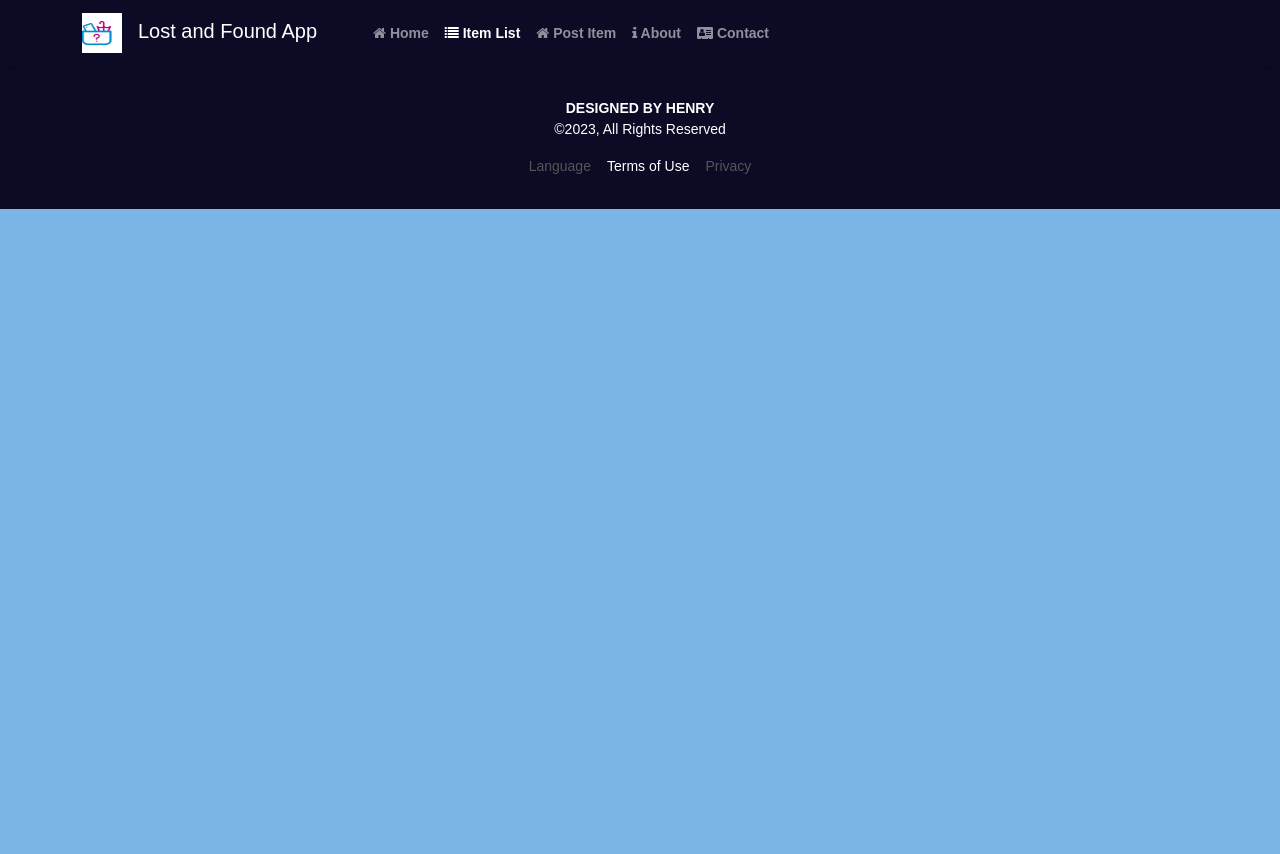
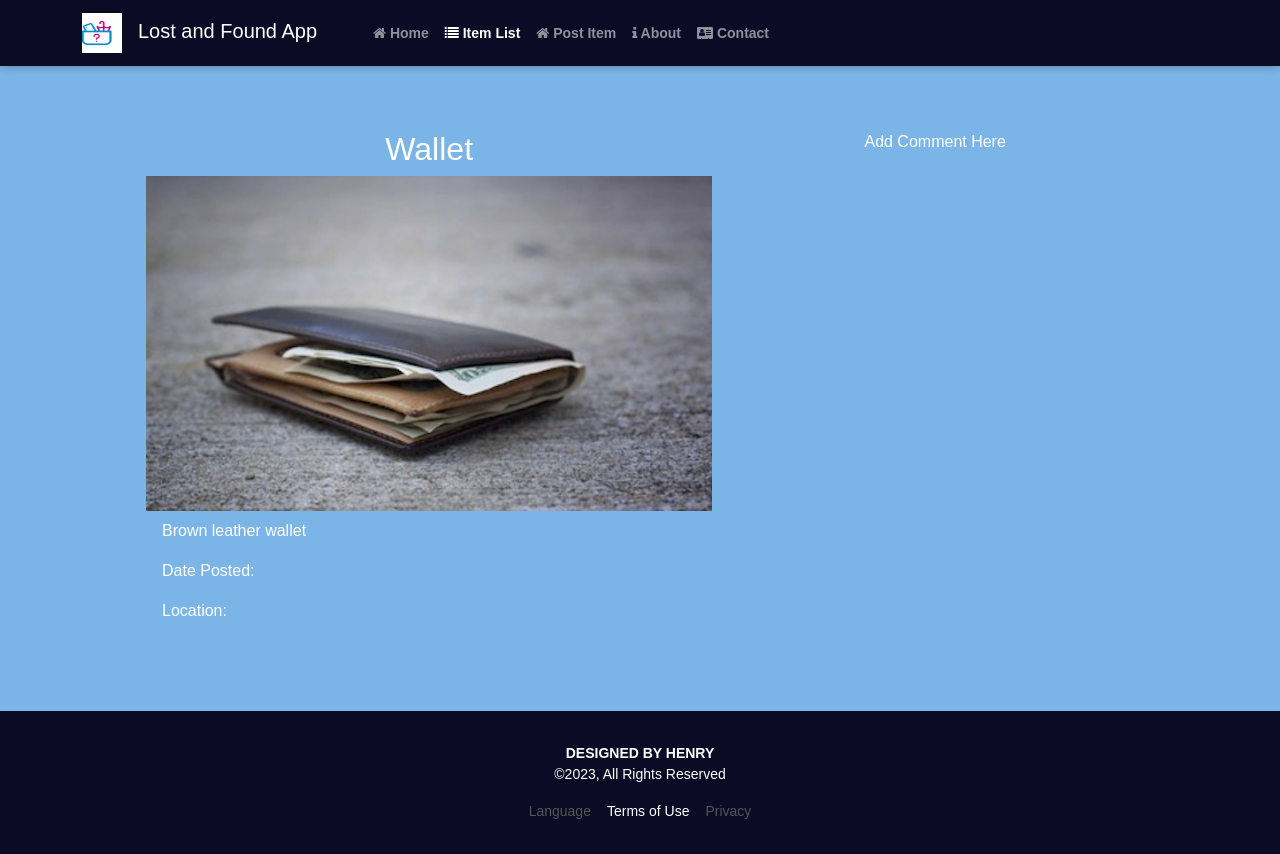
Before and after one commit to Henman2/lfapp-frontend, a React (Create React App) app: page /directory/1 in a window 1280 px wide. Before the commit the page ends 800 px from the top, so only its background shows below. Built offline with nearby package versions, Linux system fonts and the light colour scheme.

Commit message:
Add lost item detail component

```diff
--- a/src/components/Footer.js
+++ b/src/components/Footer.js
@@ -1,12 +1,12 @@
 const Footer = ()=>{
     const currentYear = new Date().getFullYear();
     return (
-        <footer class="App-footer f6 pv4 ph3 ph5-m ph6-l"><b class="ttu">Designed by Henry </b>
-            <small class="f6 db tc">©{currentYear}, All Rights Reserved</small>
-            <div class="tc mt3">
-            <a href="/language/" title="Language" class="f6 dib ph2 link mid-gray dim">Language</a>
-            <a href="/terms/"    title="Terms" class="f6 dib ph2 link white dim">Terms of Use</a>
-            <a href="/privacy/"  title="Privacy" class="f6 dib ph2 link mid-gray dim">Privacy</a>
+        <footer className="App-footer f6 pv4 ph3 ph5-m ph6-l"><b className="ttu">Designed by Henry </b>
+            <small className="f6 db tc">©{currentYear}, All Rights Reserved</small>
+            <div className="tc mt3">
+            <a href="/language/" title="Language" className="f6 dib ph2 link mid-gray dim">Language</a>
+            <a href="/terms/"    title="Terms" className="f6 dib ph2 link white dim">Terms of Use</a>
+            <a href="/privacy/"  title="Privacy" className="f6 dib ph2 link mid-gray dim">Privacy</a>
             </div>
         </footer>
     )
--- a/src/components/LostItemCard.js
+++ b/src/components/LostItemCard.js
@@ -1,14 +1,17 @@
 import { Card, CardTitle, CardText, Button, CardImg, CardBody } from "reactstrap";
+import { Link } from 'react-router-dom';
 
 const LostItemCard = ({ lostitem }) => {
-  const { name, image, description } = lostitem;
+  const { id, name, image, description } = lostitem;
   return (
     <Card className='dib br3 pa3 ma2 grow bw2 shadow-5 mw5'>
       <CardImg alt={name} src={image} top />
       <CardBody>
         <CardTitle tag="h5">{name}</CardTitle>
         <CardText>{description}</CardText>
-        <Button className="bg-animate">View</Button>
+        <Link to={`/directory/${id}`}>
+          <Button className="bg-animate">View</Button>
+        </Link>
       </CardBody>
     </Card>
   );
--- a/src/features/lostsitems/LostItemDetail.js
+++ b/src/features/lostsitems/LostItemDetail.js
@@ -0,0 +1,29 @@
+import { Col, Row } from 'reactstrap';
+
+const LostItemDetail = ({lostItem}) => {
+    const {name, image, description } = lostItem;
+    return(
+        <>
+            {lostItem ? (
+            <Row className='tc pa5' >
+                <Col sm="7"><h2>{name}</h2>
+                    <img src={image} alt={name} />
+                    <div className='pv2 tl ph3'>
+                    <p>{description}</p>
+                    <p>Date Posted:</p>
+                    <p>Location:</p>
+                    </div>
+                </Col>
+                <Col sm='5'><p>Add Comment Here</p></Col>
+            </Row>
+            ) : (
+            <p>Loading...</p>
+        )
+
+            }
+        </>
+    )
+
+};
+
+export default LostItemDetail;
--- /dev/null
+++ b/src/features/lostsitems/lostItemsSlice.js
@@ -0,0 +1,11 @@
+import { lostItems } from "../../app/shared/lostitems";
+
+export const selectAllLostItems = ()=>{
+    return lostItems;
+};
+
+export const selectLostItemById = (id) => {
+    return lostItems.find((lostItem) => {
+        return lostItem.id === parseInt(id);
+    });
+}
--- a/src/pages/Directory.js
+++ b/src/pages/Directory.js
@@ -1,5 +1,31 @@
+import { Container } from "reactstrap";
+import { useState } from "react";
+import LostItemsList from "../features/lostsitems/LostItemsList";
+import SearchBox from "../components/SearchBox";
+import { selectAllLostItems } from '../features/lostsitems/lostItemsSlice';
+
 const Directory = ()=>{
-    return <p>directory</p>
+    const lostItems = selectAllLostItems();
+    const [state, setState] = useState({lostitems: lostItems, searchFieldValue: ''});
+    const searchText = (event)=>{
+        setState({...state, searchFieldValue: event.target.value});
+    };
+    // Sort the items by date and get the 8 most recent ones
+    const mostRecentItems = state.lostitems
+        .sort((a, b) => new Date(b.postedDate) - new Date(a.postedDate))
+        .slice(0, 8);
+    const filteredSearch = mostRecentItems.filter((lostItem)=>{
+        return lostItem.name.toLowerCase().includes(state.searchFieldValue.toLowerCase())
+    })
+    return (
+        <div>
+            <SearchBox searchText={searchText} />
+            <Container className="listItem-container">
+            <LostItemsList lostitems={filteredSearch} />
+        </Container>
+
+        </div>
+    );
 }
 
 export default Directory;
--- a/src/pages/Home.js
+++ b/src/pages/Home.js
@@ -1,26 +1,15 @@
+import React, { useState } from 'react';
 import { Container } from "reactstrap";
-import { useState } from "react";
-import LostItemsList from "../features/lostsitems/LostItemsList";
 import SearchBox from "../components/SearchBox";
-import { lostItems } from "../app/shared/lostitems";
+import Directory from "./Directory";
 
 const Home = () => {
-  const [state, setState] = useState({lostitems: lostItems, searchFieldValue: ''});
-  const handleInputChange = (event)=>{
-    setState({...state, searchFieldValue: event.target.value});
-  };
-  const filteredSearch = state.lostitems.filter((lostItem)=>{
-    return lostItem.name.toLowerCase().includes(state.searchFieldValue.toLowerCase())
-  })
+  const [searchValue, setSearchValue] = useState('');
+
   return (
-    <div>
-      <SearchBox searchText={handleInputChange} />
-      <Container className="listItem-container">
-      <LostItemsList lostitems={filteredSearch} />
+    <Container>
+      {/* <SearchBox searchText={handleInputChange} /> */}
     </Container>
-
-    </div>
-
   );
 };
 
--- /dev/null
+++ b/src/pages/LostItemDetailPage.js
@@ -0,0 +1,19 @@
+import { Container } from 'reactstrap';
+import LostItemDetail from '../features/lostsitems/LostItemDetail';
+import { useParams } from 'react-router-dom';
+// import { useSelector } from 'react-redux';
+import { selectLostItemById } from '../features/lostsitems/lostItemsSlice';
+
+const LostItemDetailPage = ()=>{
+    const { itemId } = useParams();
+    const lostItem = selectLostItemById(itemId);
+
+    return (
+        <Container>
+            <LostItemDetail lostItem = {lostItem}/>
+        </Container>
+    )
+
+}
+
+export default LostItemDetailPage;
--- a/src/routes/index.js
+++ b/src/routes/index.js
@@ -3,12 +3,14 @@ import Home from "../pages/Home";
 import About from "../pages/About";
 import Contact from "../pages/Contact";
 import Directory from "../pages/Directory";
+import LostItemDetailPage from '../pages/LostItemDetailPage';
 
 const AppRoutes = ()=>{
     return (
         <Routes>
             <Route path='/' element={<Home />} />
             <Route path='/directory' element={<Directory />} />
+            <Route path="/directory/:itemId" element={<LostItemDetailPage />} />
             <Route path='/posting' element=''/>
             <Route path='/about' element={<About />} />
             <Route path='/contact' element={<Contact />} />
--- a/src/style/index.css
+++ b/src/style/index.css
@@ -3,5 +3,6 @@ body {
   margin: 0;
   padding: 0;
   font-family: sans-serif;
-  color: #ffff;
+  color: #fff;
+  min-height: 100vh;
 }
```
